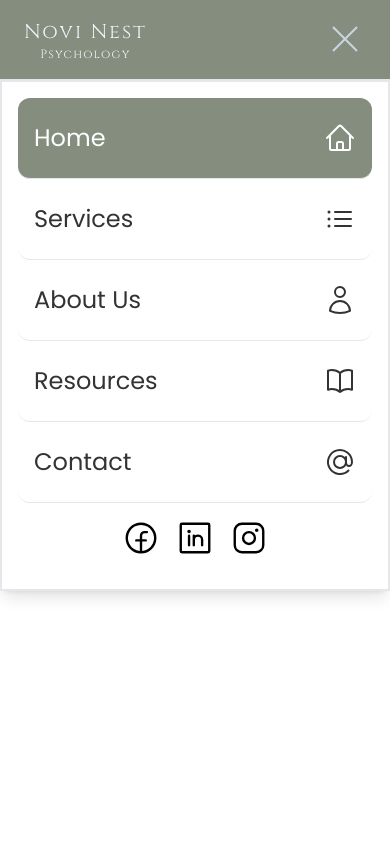
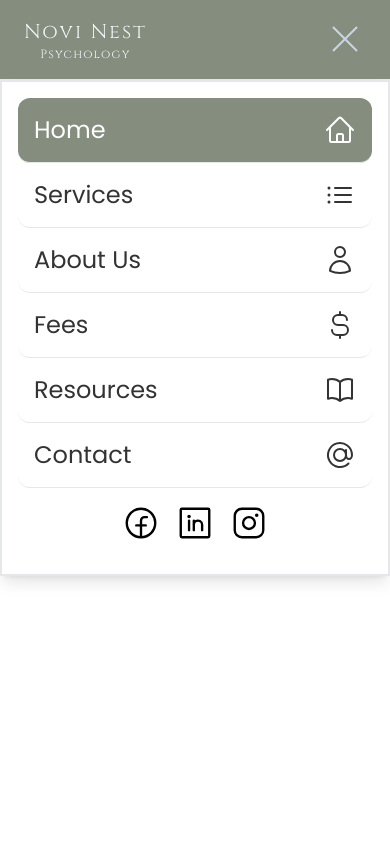
Before and after one commit to TheBigBookMan/NoviNest, a React (Vite) app: page / in a window 390 px wide. Both pictures are taken after a click on the element 342 px from the left and 39 px from the top of the page. Shown: the top 844 px of the page. Built offline with nearby package versions, Linux system fonts and the light colour scheme; a web font is replaced by a local one.

Commit message:
add in nav for fees

```diff
--- a/src/components/common/Navbar/MobileNav.jsx
+++ b/src/components/common/Navbar/MobileNav.jsx
@@ -3,7 +3,7 @@ import { motion, AnimatePresence } from "framer-motion";
 import nestSVG from '../../../assets/nest-svg.svg';
 import { Link, useLocation } from "react-router-dom";
 import { HomeIcon, ListBulletIcon, UserIcon, BookOpenIcon, AtSymbolIcon } from '@heroicons/react/24/outline';
-import {FacebookLogo, InstagramLogo, LinkedinLogo} from "@phosphor-icons/react";
+import {FacebookLogo, InstagramLogo, LinkedinLogo, CurrencyDollarSimple} from "@phosphor-icons/react";
 
 const MobileNav = () => {
     const [navOpen, setNavOpen] = useState(false);
@@ -48,27 +48,32 @@ const MobileNav = () => {
                             transition={{ type: "spring", stiffness: 300, damping: 25 }}
                             className="flex flex-col border-2 h-auto w-full absolute top-20 bg-white shadow-lg p-4 z-50 right-0"
                         >
-                            <Link onClick={() => setNavOpen(false)} to="/" className={`py-6 border-b rounded-xl justify-between flex items-center px-4 ${pathname === '/' ? 'bg-[#858D7E] text-white' : 'hover:bg-[#858D7E] hover:text-white'} `}>
+                            <Link onClick={() => setNavOpen(false)} to="/" className={`py-4 border-b rounded-xl justify-between flex items-center px-4 ${pathname === '/' ? 'bg-[#858D7E] text-white' : 'hover:bg-[#858D7E] hover:text-white'} `}>
                                 <p>Home</p>
                                 <HomeIcon className='w-8' />
                             </Link>
 
-                            <Link onClick={() => setNavOpen(false)} to="/services" className={`py-6 border-b rounded-xl justify-between flex items-center px-4  ${pathname === '/services' ? 'bg-[#858D7E] text-white' : 'hover:bg-[#858D7E] hover:text-white'}`}>
+                            <Link onClick={() => setNavOpen(false)} to="/services" className={`py-4 border-b rounded-xl justify-between flex items-center px-4  ${pathname === '/services' ? 'bg-[#858D7E] text-white' : 'hover:bg-[#858D7E] hover:text-white'}`}>
                                 <p>Services</p>
                                 <ListBulletIcon className='w-8' />
                             </Link>
 
-                            <Link onClick={() => setNavOpen(false)} to="/about-us" className={`py-6 border-b rounded-xl justify-between flex items-center px-4  ${pathname === '/about-us' ? 'bg-[#858D7E] text-white' : 'hover:bg-[#858D7E] hover:text-white'}`}>
+                            <Link onClick={() => setNavOpen(false)} to="/about-us" className={`py-4 border-b rounded-xl justify-between flex items-center px-4  ${pathname === '/about-us' ? 'bg-[#858D7E] text-white' : 'hover:bg-[#858D7E] hover:text-white'}`}>
                                 <p>About Us</p>
                                 <UserIcon className='w-8' />
                             </Link>
 
-                            <Link onClick={() => setNavOpen(false)} to="/resources" className={`py-6 border-b rounded-xl justify-between flex items-center px-4  ${pathname === '/resources' ? 'bg-[#858D7E] text-white' : 'hover:bg-[#858D7E] hover:text-white'}`}>
+                            <Link onClick={() => setNavOpen(false)} to="/fees" className={`py-4 border-b rounded-xl justify-between flex items-center px-4  ${pathname === '/fees' ? 'bg-[#858D7E] text-white' : 'hover:bg-[#858D7E] hover:text-white'}`}>
+                                <p>Fees</p>
+                                <CurrencyDollarSimple size={32} />
+                            </Link>
+
+                            <Link onClick={() => setNavOpen(false)} to="/resources" className={`py-4 border-b rounded-xl justify-between flex items-center px-4  ${pathname === '/resources' ? 'bg-[#858D7E] text-white' : 'hover:bg-[#858D7E] hover:text-white'}`}>
                                 <p>Resources</p>
                                 <BookOpenIcon className='w-8' />
                             </Link>
 
-                            <Link onClick={() => setNavOpen(false)} to="/contact" className={`py-6 border-b rounded-xl justify-between flex items-center px-4  ${pathname === '/contact' ? 'bg-[#858D7E] text-white' : 'hover:bg-[#858D7E] hover:text-white'}`}>
+                            <Link onClick={() => setNavOpen(false)} to="/contact" className={`py-4 border-b rounded-xl justify-between flex items-center px-4  ${pathname === '/contact' ? 'bg-[#858D7E] text-white' : 'hover:bg-[#858D7E] hover:text-white'}`}>
                                 <p>Contact</p>
                                 <AtSymbolIcon className='w-8' />
                             </Link>
```
